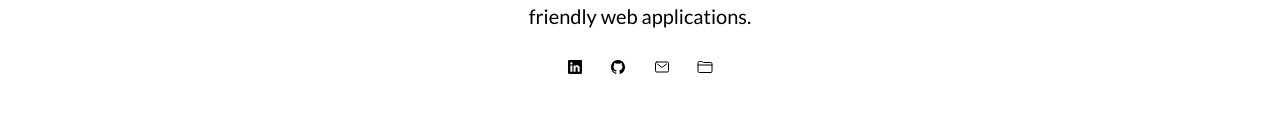
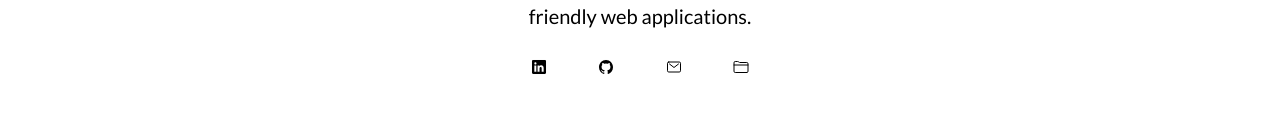
Before and after one commit to fluffyme13/First-Project, a plain HTML site: page index.html in a window 1280 px wide. Shown: the part 366-502 px from the top of the page. Drawn offline with nearby package versions, Linux system fonts and the light colour scheme.

Commit message:
width change

```diff
--- a/styles.css
+++ b/styles.css
@@ -244,7 +244,7 @@ ABOUT ME
 }
 
 .link__img {
-    max-width: 40px;
+    width: 40px;
     padding: 0 12px;
     transition: all 300ms ease;
 }
```
